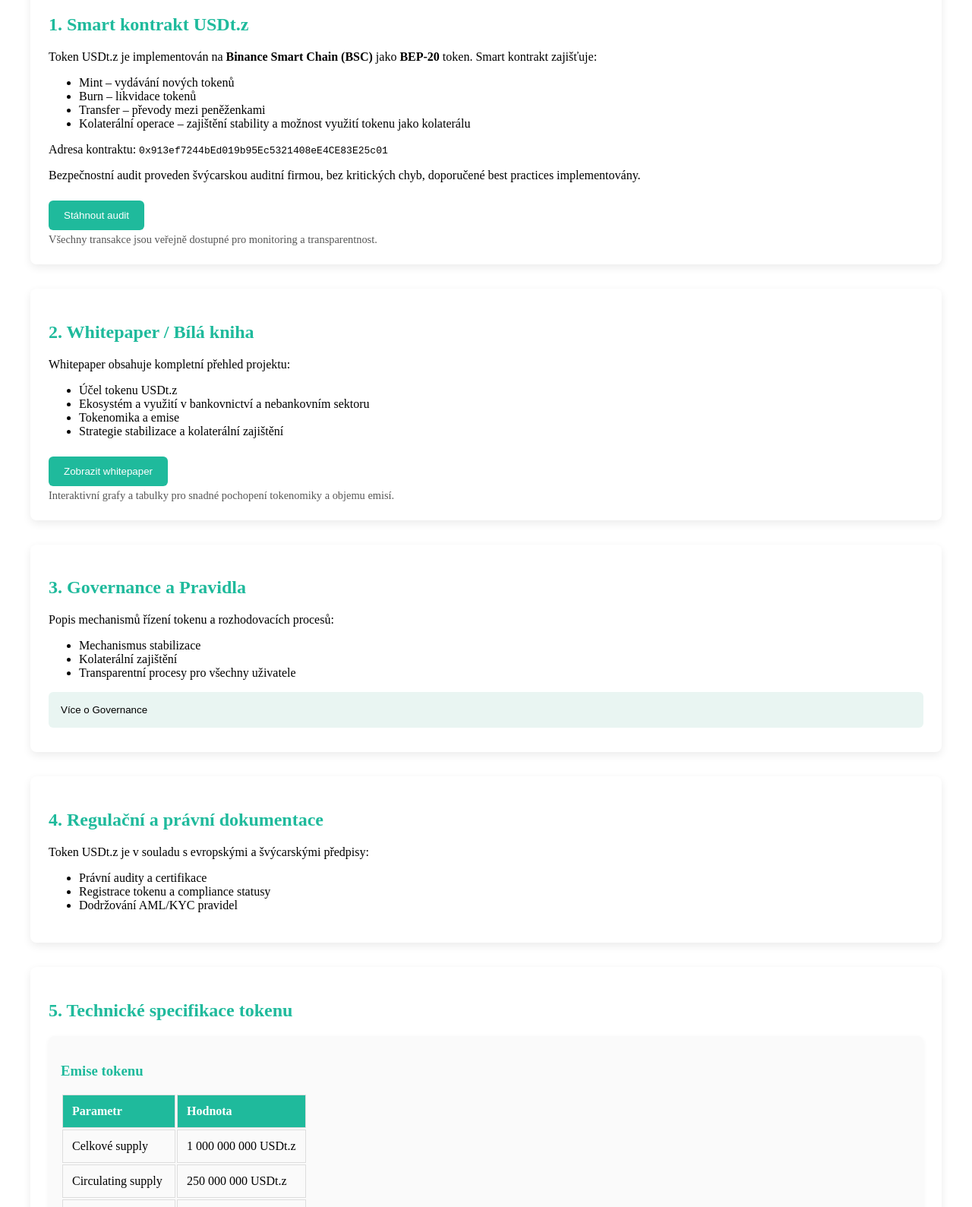
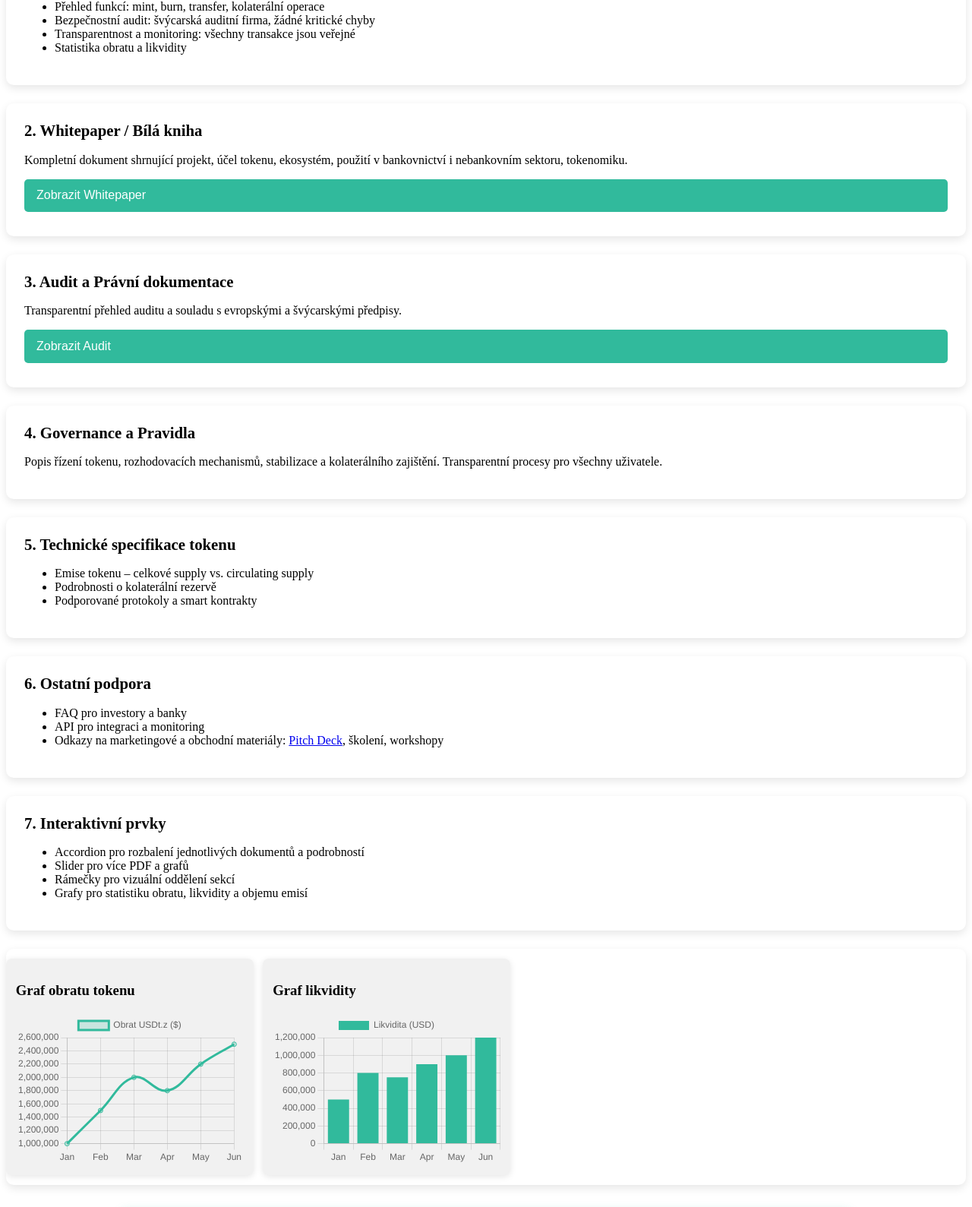
Before and after one commit to petrholoubek/USDTz-Premium, a plain HTML site: page pages/docs.html in a window 1280 px wide. Shown: the part 243-1832 px from the top of the page at 76% size. Drawn offline with nearby package versions, Linux system fonts and the light colour scheme.

Commit message:
Update docs.html
Signed-off-by: petrholoubek <sca.sca@centrum.cz>

```diff
--- a/pages/docs.html
+++ b/pages/docs.html
@@ -140,130 +140,180 @@ label[for="menu-toggle"] span {
 <head>
 <meta charset="UTF-8">
 <meta name="viewport" content="width=device-width, initial-scale=1.0">
-<title>USDt.z Dokumentace</title>
+<title>USDt.z Dokumentace - Mobilní verze</title>
+<link rel="stylesheet" href="../css/style.css">
+<script src="https://cdn.jsdelivr.net/npm/chart.js"></script>
 <style>
- #msg_body { font-family: 'Segoe UI', Tahoma, Geneva, Verdana, sans-serif; margin:0; padding:0; background:#f5f5f5; color:#222; }
- .container { max-width:1200px; margin:2rem auto; padding:1rem; }
- h1, h2, h3 { color:#1FBA9C; }
- .section { background:#fff; padding:1.5rem; margin-bottom:2rem; box-shadow:0 4px 12px rgba(0,0,0,0.08); border-radius:8px; }
- .flex { display:flex; flex-wrap:wrap; gap:1rem; }
- .flex > div { flex:1 1 48%; background:#fafafa; padding:1rem; border-radius:8px; box-shadow:0 2px 6px rgba(0,0,0,0.05); }
- button.pdf-btn { background:#1FBA9C; color:#fff; border:none; padding:0.75rem 1.25rem; border-radius:6px; cursor:pointer; margin-top:0.5rem; }
- .accordion { cursor:pointer; padding:1rem; border:none; text-align:left; outline:none; transition:0.3s; width:100%; background:#e9f5f2; margin-bottom:0.5rem; border-radius:6px; }
- .panel { padding:0 1rem; display:none; background-color:#f1f1f1; overflow:hidden; border-radius:6px; margin-bottom:1rem; }
- xtable { width:100%; border-collapse:collapse; margin-top:0.5rem; }
- th, td { border:1px solid #ddd; padding:0.75rem; text-align:left; }
- th { background:#1FBA9C; color:#fff; }
- .slider { display:flex; overflow-x:auto; gap:1rem; padding:0.5rem 0; }
- .slider div { min-width:250px; background:#f9f9f9; padding:1rem; border-radius:8px; box-shadow:0 2px 6px rgba(0,0,0,0.05); }
- .note { font-size:0.9rem; color:#555; margin-top:0.25rem; }
+#msg_body {
+   font-family: 'Segoe UI', Tahoma, Geneva, Verdana, sans-serif;
+   margin: 0;
+   padding: 1rem;
+   background-color: #f9f9f9;
+   color: #222;
+}
+.section {
+   background: #fff;
+   box-shadow: 0 4px 12px rgba(0,0,0,0.1);
+   margin-bottom: 1.5rem;
+   padding: 1.5rem;
+   border-radius: 10px;
+}
+h2 {
+   margin-top: 0;
+   font-size: 1.3rem;
+}
+button.accordion {
+   background-color: #31ba9c;
+   color: #fff;
+   cursor: pointer;
+   padding: 0.8rem 1rem;
+   width: 100%;
+   border: none;
+   text-align: left;
+   outline: none;
+   font-size: 1rem;
+   border-radius: 5px;
+   margin-bottom: 0.5rem;
+   transition: background 0.3s;
+}
+button.accordion:hover {
+   background-color: #28a78d;
+}
+div.panel {
+   padding: 0.5rem 0.5rem;
+   display: none;
+   background-color: white;
+   overflow: hidden;
+}
+.pdf-embed {
+   width: 100%;
+   height: 400px;
+   border: none;
+   margin-top: 0.5rem;
+}
+.slider-container {
+   display: flex;
+   overflow-x: auto;
+   gap: 0.8rem;
+   padding: 0.8rem 0;
+}
+.slider-item {
+   min-width: 250px;
+   flex: 0 0 auto;
+   background: #f1f1f1;
+   padding: 0.8rem;
+   border-radius: 8px;
+   box-shadow: 0 2px 8px rgba(0,0,0,0.1);
+}
+.graph-container {
+   display: flex;
+   flex-direction: column;
+   gap: 1rem;
+}
+.graph-box {
+   width: 100%;
+   background: #fff;
+   padding: 1rem;
+   border-radius: 10px;
+   box-shadow: 0 2px 10px rgba(0,0,0,0.1);
+}
+.tooltip {
+   position: relative;
+   cursor: pointer;
+   border-bottom: 1px dotted #31ba9c;
+}
+.tooltip .tooltiptext {
+   visibility: hidden;
+   width: 220px;
+   background-color: #31ba9c;
+   color: #fff;
+   text-align: left;
+   border-radius: 6px;
+   padding: 0.4rem;
+   position: absolute;
+   z-index: 10;
+   top: 120%;
+   left: 50%;
+   margin-left: -110px;
+   opacity: 0;
+   transition: opacity 0.3s;
+}
+.tooltip:hover .tooltiptext {
+   visibility: visible;
+   opacity: 1;
+}
+@media (min-width: 768px) {
+   .graph-container {
+       flex-direction: row;
+       flex-wrap: wrap;
+   }
+   .graph-box {
+       flex: 1 1 45%;
+   }
+}
 </style>
 </head>
 <body>
-<div class="container">
-
-<h1>Technická Dokumentace USDt.z</h1>
-
 
 <div class="section">
-<h2>1. Smart kontrakt USDt.z</h2>
-<p>Token USDt.z je implementován na <strong>Binance Smart Chain (BSC)</strong> jako <strong>BEP-20</strong> token. Smart kontrakt zajišťuje:</p>
+   <h2>1. Technická dokumentace</h2>
+   <p><strong>Smart kontrakt USDt.z</strong></p>
    <ul>
- <li>Mint – vydávání nových tokenů</li>
- <li>Burn – likvidace tokenů</li>
- <li>Transfer – převody mezi peněženkami</li>
- <li>Kolaterální operace – zajištění stability a možnost využití tokenu jako kolaterálu</li>
+       <li>Adresa kontraktu: <span class="tooltip">0x913ef7244bEd019b95Ec5321408eE4CE83E25c01<span class="tooltiptext">Adresa na Binance Smart Chain (BSC)</span></span></li>
+       <li>Blockchain: Binance Smart Chain (BSC)</li>
+       <li>Standard tokenu: BEP-20</li>
+       <li>Přehled funkcí: mint, burn, transfer, kolaterální operace</li>
+       <li>Bezpečnostní audit: švýcarská auditní firma, žádné kritické chyby</li>
+       <li>Transparentnost a monitoring: všechny transakce jsou veřejné</li>
+       <li>Statistika obratu a likvidity</li>
    </ul>
-<p>Adresa kontraktu: <code>0x913ef7244bEd019b95Ec5321408eE4CE83E25c01</code></p>
-<p>Bezpečnostní audit proveden švýcarskou auditní firmou, bez kritických chyb, doporučené best practices implementovány.</p>
-<button class="pdf-btn" onclick="window.open('docs/USDt.z_Audit.pdf','_blank')">Stáhnout audit</button>
-<div class="note">Všechny transakce jsou veřejně dostupné pro monitoring a transparentnost.</div>
 </div>
-
 
 <div class="section">
    <h2>2. Whitepaper / Bílá kniha</h2>
-<p>Whitepaper obsahuje kompletní přehled projektu:</p>
-<ul>
- <li>Účel tokenu USDt.z</li>
- <li>Ekosystém a využití v bankovnictví a nebankovním sektoru</li>
- <li>Tokenomika a emise</li>
- <li>Strategie stabilizace a kolaterální zajištění</li>
-</ul>
-<button class="pdf-btn" onclick="window.open('docs/USDt.z_Whitepaper.pdf','_blank')">Zobrazit whitepaper</button>
-<div class="note">Interaktivní grafy a tabulky pro snadné pochopení tokenomiky a objemu emisí.</div>
-</div>
-
-
-<div class="section">
-<h2>3. Governance a Pravidla</h2>
-<p>Popis mechanismů řízení tokenu a rozhodovacích procesů:</p>
-<ul>
- <li>Mechanismus stabilizace</li>
- <li>Kolaterální zajištění</li>
- <li>Transparentní procesy pro všechny uživatele</li>
-</ul>
-<button class="accordion">Více o Governance</button>
+   <p>Kompletní dokument shrnující projekt, účel tokenu, ekosystém, použití v bankovnictví i nebankovním sektoru, tokenomiku.</p>
+   <button class="accordion">Zobrazit Whitepaper</button>
    <div class="panel">
-<p>Token je řízen decentralizovanými pravidly s možností hlasování klíčových partnerů a institucí. Každé rozhodnutí je logováno na blockchainu.</p>
+       <iframe class="pdf-embed" src="../docs/USDt.z_Whitepaper.pdf"></iframe>
+       <p><a href="../docs/USDt.z_Whitepaper.pdf" target="_blank">Stáhnout PDF Whitepaper</a></p>
    </div>
 </div>
 
+<div class="section">
+   <h2>3. Audit a Právní dokumentace</h2>
+   <p>Transparentní přehled auditu a souladu s evropskými a švýcarskými předpisy.</p>
+   <button class="accordion">Zobrazit Audit</button>
+   <div class="panel">
+       <iframe class="pdf-embed" src="../docs/USDt.z_Audit.pdf"></iframe>
+       <p><a href="../docs/USDt.z_Audit.pdf" target="_blank">Stáhnout Audit</a></p>
+   </div>
+</div>
 
 <div class="section">
-<h2>4. Regulační a právní dokumentace</h2>
-<p>Token USDt.z je v souladu s evropskými a švýcarskými předpisy:</p>
+   <h2>4. Governance a Pravidla</h2>
+   <p>Popis řízení tokenu, rozhodovacích mechanismů, stabilizace a kolaterálního zajištění. Transparentní procesy pro všechny uživatele.</p>
+</div>
+
+<div class="section">
+   <h2>5. Technické specifikace tokenu</h2>
    <ul>
- <li>Právní audity a certifikace</li>
- <li>Registrace tokenu a compliance statusy</li>
- <li>Dodržování AML/KYC pravidel</li>
+       <li>Emise tokenu – celkové supply vs. circulating supply</li>
+       <li>Podrobnosti o kolaterální rezervě</li>
+       <li>Podporované protokoly a smart kontrakty</li>
    </ul>
 </div>
 
-
 <div class="section">
-<h2>5. Technické specifikace tokenu</h2>
-<div class="flex">
- <div>
-   <h3>Emise tokenu</h3>
-   <table>
-     <tr><th>Parametr</th><th>Hodnota</th></tr>
-     <tr><td>Celkové supply</td><td>1 000 000 000 USDt.z</td></tr>
-     <tr><td>Circulating supply</td><td>250 000 000 USDt.z</td></tr>
-     <tr><td>Kolaterální rezerva</td><td>50 % emise</td></tr>
-   </table>
- </div>
- <div>
-   <h3>Podpora protokolů</h3>
+   <h2>6. Ostatní podpora</h2>
    <ul>
-     <li>BSC BEP-20 standard</li>
-     <li>Smart kontrakty pro kolaterál a zajištění stability</li>
-     <li>Integrace s likviditními pooly</li>
+       <li>FAQ pro investory a banky</li>
+       <li>API pro integraci a monitoring</li>
+       <li>Odkazy na marketingové a obchodní materiály: <a href="../pages/pitch.html">Pitch Deck</a>, školení, workshopy</li>
    </ul>
 </div>
-</div>
-</div>
-
-
-<div class="section">
-<h2>6. Ostatní podpora</h2>
-<p>Pro investory a banky nabízíme:</p>
-<ul>
- <li>FAQ a vysvětlivky k tokenu</li>
- <li>API pro integraci a monitoring tokenu</li>
- <li>Marketingové a obchodní materiály (pitch deck, školení, workshopy)</li>
-</ul>
-<div class="slider">
- <div>Pitch Deck – marketing a obchodní strategie</div>
- <div>Workshop – školení a vzdělávání partnerů</div>
- <div>Future – strategie a využití tokenu v praxi</div>
-</div>
-</div>
-
 
 <div class="section">
    <h2>7. Interaktivní prvky</h2>
-<p>Stránka obsahuje:</p>
    <ul>
        <li>Accordion pro rozbalení jednotlivých dokumentů a podrobností</li>
        <li>Slider pro více PDF a grafů</li>
@@ -272,18 +322,54 @@ label[for="menu-toggle"] span {
    </ul>
 </div>
 
+<div class="section slider-container">
+   <div class="slider-item">
+       <h3>Graf obratu tokenu</h3>
+       <canvas id="chart1" height="200"></canvas>
+   </div>
+   <div class="slider-item">
+       <h3>Graf likvidity</h3>
+       <canvas id="chart2" height="200"></canvas>
+   </div>
 </div>
 
 <script>
 var acc = document.getElementsByClassName("accordion");
-for (var i = 0; i < acc.length; i++) {
+for (let i = 0; i < acc.length; i++) {
    acc[i].addEventListener("click", function() {
        this.classList.toggle("active");
        var panel = this.nextElementSibling;
-   if (panel.style.display === "block") { panel.style.display = "none"; }
-   else { panel.style.display = "block"; }
+       panel.style.display = (panel.style.display === "block") ? "none" : "block";
    });
 }
+
+const ctx1 = document.getElementById('chart1').getContext('2d');
+const chart1 = new Chart(ctx1, {
+   type: 'line',
+   data: {
+       labels: ['Jan','Feb','Mar','Apr','May','Jun'],
+       datasets: [{
+           label: 'Obrat USDt.z ($)',
+           data: [1000000, 1500000, 2000000, 1800000, 2200000, 2500000],
+           borderColor: '#31ba9c',
+           backgroundColor: 'rgba(49,186,156,0.2)',
+           tension: 0.4
+       }]
+   }
+});
+
+const ctx2 = document.getElementById('chart2').getContext('2d');
+const chart2 = new Chart(ctx2, {
+   type: 'bar',
+   data: {
+       labels: ['Jan','Feb','Mar','Apr','May','Jun'],
+       datasets: [{
+           label: 'Likvidita (USD)',
+           data: [500000, 800000, 750000, 900000, 1000000, 1200000],
+           backgroundColor: '#31ba9c'
+       }]
+   }
+});
 </script>
 
 </body>
```
Lines whose indentation alone changed are shown as unchanged.
